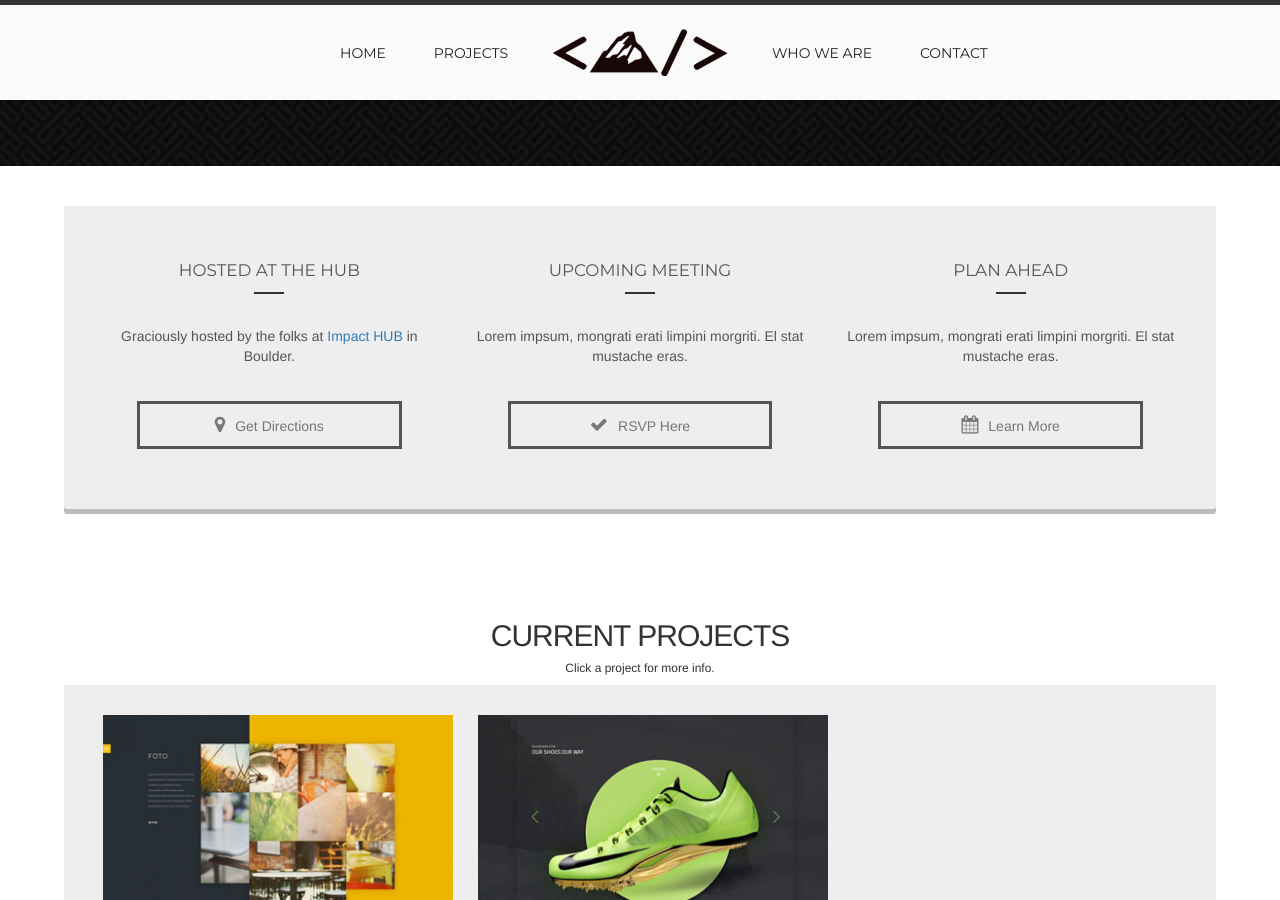
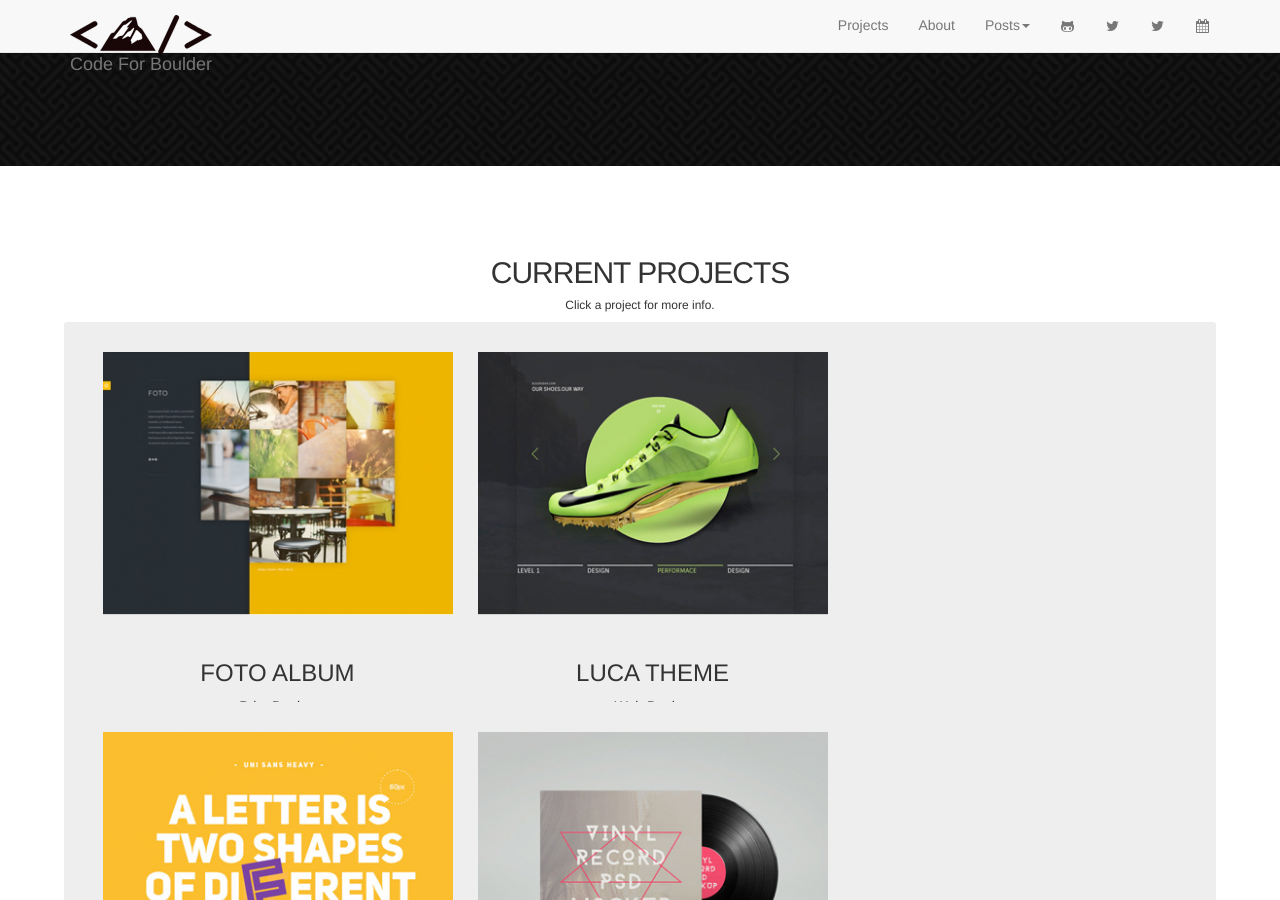
Before and after one commit to ZeBuum/CfB-Website-New, a Jekyll site: the page built from index.html, in a window 1280 px wide and 900 px high, scrolled down 734 px. Built offline with Jekyll 4.4.1, drawn with Linux system fonts in a browser that asks for light colours; nearby versions of some CDN libraries; some of the changed text lies outside the part shown.

Commit message:
Working on changing the navbar to bootstrap (restrictive)

```diff
--- a/_includes/header.html
+++ b/_includes/header.html
@@ -1,14 +1,91 @@
-<div class="TopBar animated fadeInDown" id="js-TopBar">
-  <ul class='TopBar__nav nav--left mobile-hide'>
-    <li><a href="#SplashHero">Home</a></li>
-    <li><a href="#CFBProjects">Projects</a></li>
-  </ul>
+<!-- <div class="TopBar animated fadeInDown" id="js-TopBar"> -->
+<!--   <ul class='TopBar__nav nav--left mobile-hide'> -->
+<!--     <li><a href="#SplashHero">Home</a></li> -->
+<!--     <li><a href="#CFBProjects">Projects</a></li> -->
+<!--   </ul> -->
 
-  <!-- LOGO -->
-  <a href="/"><img class="TopBar__logo" src="img/svgs/cforb.svg" alt="Code for Boulder"></a>
+<!--   <\!-- LOGO -\-> -->
+<!--   <a href="/"><img class="TopBar__logo" src="img/svgs/cforb.svg" alt="Code for Boulder"></a> -->
 
-  <ul class='TopBar__nav nav--right mobile-hide'>
-    <li><a href="">Who We Are</a></li>
-    <li><a href="">Contact</a></li>
-  </ul>
-</div><!-- END OF: 'TopBar' -->
+<!--   <ul class='TopBar__nav nav--right mobile-hide'> -->
+<!--     <li><a href="">Who We Are</a></li> -->
+<!--     <li><a href="">Contact</a></li> -->
+<!--   </ul> -->
+<!-- </div><\!-- END OF: 'TopBar' -\-> -->
+
+
+<nav class="navbar navbar-default navbar-fixed-top">
+  <div class="container">
+    <div class="navbar-header">
+      <button type="button" class="navbar-toggle collapsed"
+              data-toggle="collapse" data-target="#navbar-collapse">
+        <span class="sr-only">Toggle navigation</span>
+        <span class="icon-bar"></span>
+        <span class="icon-bar"></span>
+        <span class="icon-bar"></span>
+      </button>
+      <a class="navbar-brand" href="{{url}}/">
+        <img class="" src="img/svgs/cforb.svg" alt="Code for Boulder">Code For Boulder
+      </a>
+    </div>
+
+    <!-- Collect the nav links, forms, and other content for toggling -->
+    <div class="collapse navbar-collapse" id="navbar-collapse">
+      <ul class="nav navbar-nav navbar-right">
+        <li>
+          <a href="{{url}}/index.html#CFBProjects"
+             class="page-scroll">Projects</a>
+        </li>
+        <li>
+          <a href="{{url}}/index.html#AboutCFB"
+             class="page-scroll">About</a>
+        </li>
+        <li class="dropdown">
+          <a class="dropdown-toggle" data-toggle="dropdown" href="#">
+            Posts<span class="caret"></span>
+          </a>
+          <ul class="dropdown-menu" role="menu">
+            <li>
+              <a href="{{url}}/index.html#Posts"
+                 class="page-scroll">All Posts</a>
+            </li>
+            <li class="divider"></li>
+            {% for post in site.categories.blog limit:3 %}
+            <li>
+              <a class="post-link"
+                 href="{{ post.url | prepend: site.baseurl }}">
+                - {{ post.title }}</a>
+            </li>
+            {% endfor %}
+          </ul>
+        </li>
+        <li class="verticalLine">
+          <a class="btn btn-social-icon"
+             href="https://github.com/bminortx">
+            <i class="fa fa-github-alt"></i>
+          </a>
+        </li>
+        <li>
+          <a class="btn btn-social-icon btn-twitter"
+             href="https://twitter.com/bminortx">
+            <i class="fa fa-twitter"></i>
+          </a>
+        </li>
+        <li>
+          <a class="btn btn-social-icon btn-twitter"
+             href="https://twitter.com/bminortx">
+            <i class="fa fa-twitter"></i>
+          </a>
+        </li>
+        <li>
+          <a class="btn btn-social-icon btn-calendar"
+             href="https://twitter.com/bminortx">
+            <i class="fa fa-calendar"></i>
+          </a>
+        </li>
+
+      </ul>
+    </div>
+  </div>
+</nav>
+<!-- /Main Menu -->
--- a/index.html
+++ b/index.html
@@ -5,7 +5,6 @@ layout: default
 <header class="SplashHero" id="SplashHero">
   <div class="SplashContent">
     <h1 class="animated fadeInDown delay-07s">CODE FOR BOULDER</h1>
-
   	<div class="SplashContent__sloganMessage animated fadeInUp delay-1s">
   		PLANNING FOR THE FUTURE OF BOULDER
   	</div>
@@ -30,40 +29,10 @@ layout: default
   </div>
 </header>
 
-<!-- Everything after the splash header/hero -->
 <div class="MainContent">
-  <section class="MeetupInfo grey-card">
-    <div class="MeetupInfo__meetupCol">
-      <h4>HOSTED AT THE HUB</h4>
-      <p>
-        Graciously hosted by the folks
-        at <a href="http://impacthubboulder.com/">Impact HUB</a> in
-        Boulder.
-      </p>
-      <a class="MeetupInfo__btn" href=""><i class="fa fa-map-marker"
-      aria-hidden="true"></i>Get Directions</a>
-    </div>
 
-    <div class="MeetupInfo__meetupCol">
-      <h4>UPCOMING MEETING</h4>
-      <p>
-        Lorem impsum, mongrati erati limpini morgriti. El stat
-        mustache eras.
-      </p>
-      <a class="MeetupInfo__btn" href=""><i class="fa fa-check"
-      aria-hidden="true"></i>RSVP Here</a>
-    </div>
 
-    <div class="MeetupInfo__meetupCol">
-      <h4>PLAN AHEAD</h4>
-      <p>
-        Lorem impsum, mongrati erati limpini morgriti. El stat
-        mustache eras.
-      </p>
-      <a class="MeetupInfo__btn" href=""><i class="fa fa-calendar"
-      aria-hidden="true"></i>Learn More</a>
-    </div>
-  </section>
+  <!-- Current and Past Projects -->
 
   <section class="CFBProjects" id="CFBProjects">
     <div class="" id='js-CFBProjects__title'>
@@ -110,12 +79,46 @@ layout: default
         </div>
       </div>
     </div>
-  </section><!-- END OF: 'CFBProjects' -->
+  </section>
 
-  <section class="AboutCFB">
+  <section class="AboutCFB" id="AboutCFB">
 
   </section><!-- END OF: 'AboutCFB' -->
 
+  <!-- About us -->
+
+  <section class="MeetupInfo grey-card">
+    <div class="MeetupInfo__meetupCol">
+      <h4>HOSTED AT THE HUB</h4>
+      <p>
+        Graciously hosted by the folks
+        at <a href="http://impacthubboulder.com/">Impact HUB</a> in
+        Boulder.
+      </p>
+      <a class="MeetupInfo__btn" href=""><i class="fa fa-map-marker"
+                                            aria-hidden="true"></i>Get Directions</a>
+    </div>
+
+    <div class="MeetupInfo__meetupCol">
+      <h4>UPCOMING MEETING</h4>
+      <p>
+        Lorem impsum, mongrati erati limpini morgriti. El stat
+        mustache eras.
+      </p>
+      <a class="MeetupInfo__btn" href=""><i class="fa fa-check"
+                                            aria-hidden="true"></i>RSVP Here</a>
+    </div>
+
+    <div class="MeetupInfo__meetupCol">
+      <h4>PLAN AHEAD</h4>
+      <p>
+        Lorem impsum, mongrati erati limpini morgriti. El stat
+        mustache eras.
+      </p>
+      <a class="MeetupInfo__btn" href=""><i class="fa fa-calendar"
+                                            aria-hidden="true"></i>Learn More</a>
+    </div>
+  </section>
 
   <footer>
 
```
